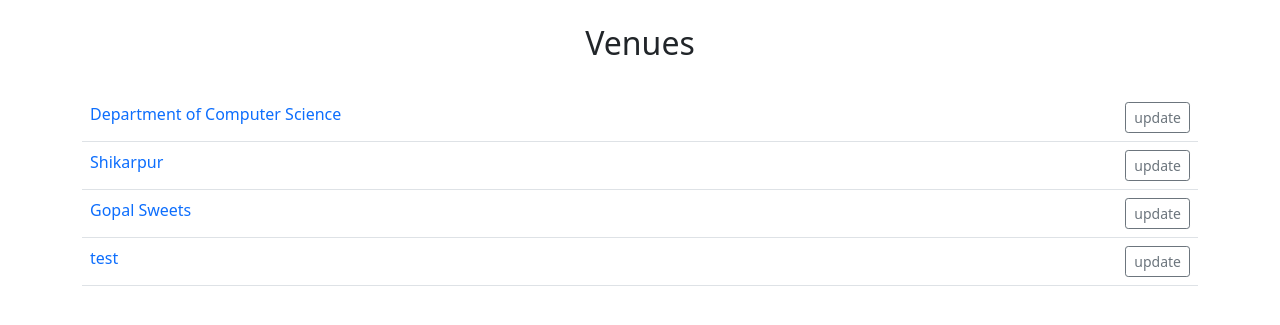
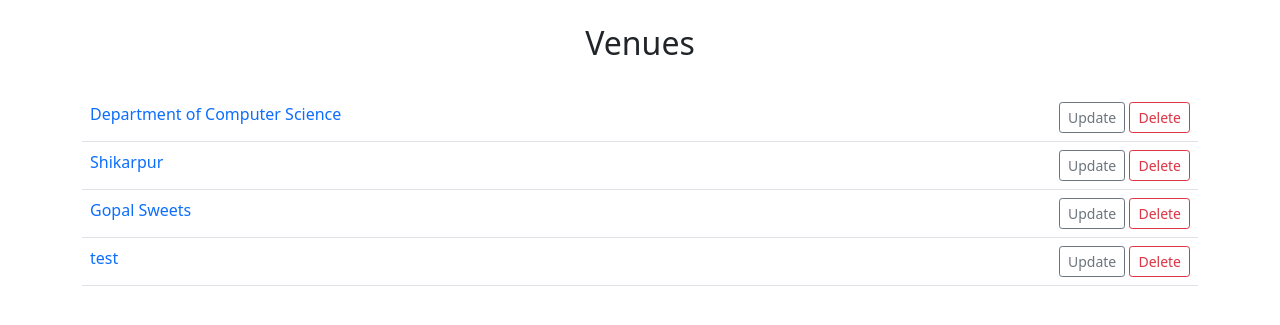
Before and after one commit to Himanshu-shrma/Event-Handler, a Django app: page /list_venues in a window 1280 px wide. Shown: the part 56-381 px from the top of the page. Run offline with Django 4.2, Linux system fonts and the light colour scheme; data comes from the database, SQL or seed files in the repository; both versions use the stored data as it was after the commit.

Commit message:
Added Delete option for Event/Venue

```diff
--- a/myclub_website/events/templates/events/event_list.html
+++ b/myclub_website/events/templates/events/event_list.html
@@ -31,6 +31,7 @@
     </div>
     <div class="card-footer text-muted">
         <a href="{%url 'update-event' event.id %}" class="btn btn-outline-secondary btn-sm">Update</a>
+        <a href="{%url 'delete-event' event.id %}" class="btn btn-outline-danger btn-sm">Delete</a>
     </div>
 </div>
 <br><br>
--- a/myclub_website/events/templates/events/venue.html
+++ b/myclub_website/events/templates/events/venue.html
@@ -10,7 +10,9 @@
             </td>
             <td align="right">
                 <a href="{% url 'update-venue'  venue.id %}" style="text-decoration: none;"
-                    class="btn btn-outline-secondary btn-sm"> update</a>
+                    class="btn btn-outline-secondary btn-sm"> Update</a>
+                <a href="{% url 'delete-venue'  venue.id %}" style="text-decoration: none;"
+                    class="btn btn-outline-danger btn-sm"> Delete</a>
             </td>
         </tr>
         {%endfor%}
--- a/myclub_website/events/urls.py
+++ b/myclub_website/events/urls.py
@@ -11,4 +11,6 @@ urlpatterns = [
     path('update_venue/<venue_id>',views.update_venue,name='update-venue'),
     path('add_event',views.add_event,name='add-event'),
     path('update_event/<event_id>',views.update_event,name='update-event'),
+    path('delete_event/<event_id>',views.delete_event,name='delete-event'),
+    path('delete_venue/<venue_id>',views.delete_venue,name='delete-venue'),
 ]
--- a/myclub_website/events/views.py
+++ b/myclub_website/events/views.py
@@ -102,3 +102,13 @@ def update_event(request,event_id):
         'event':event,
         'form':form,
     })
+
+def delete_event(request,event_id):
+    event= Event.objects.get(pk=event_id)
+    event.delete()
+    return redirect('list-events')
+
+def delete_venue(request,venue_id):
+    venue=Venue.objects.get(pk=venue_id)
+    venue.delete()
+    return redirect('venues-list')
```
Also changed, not shown: myclub_website/db.sqlite3.
